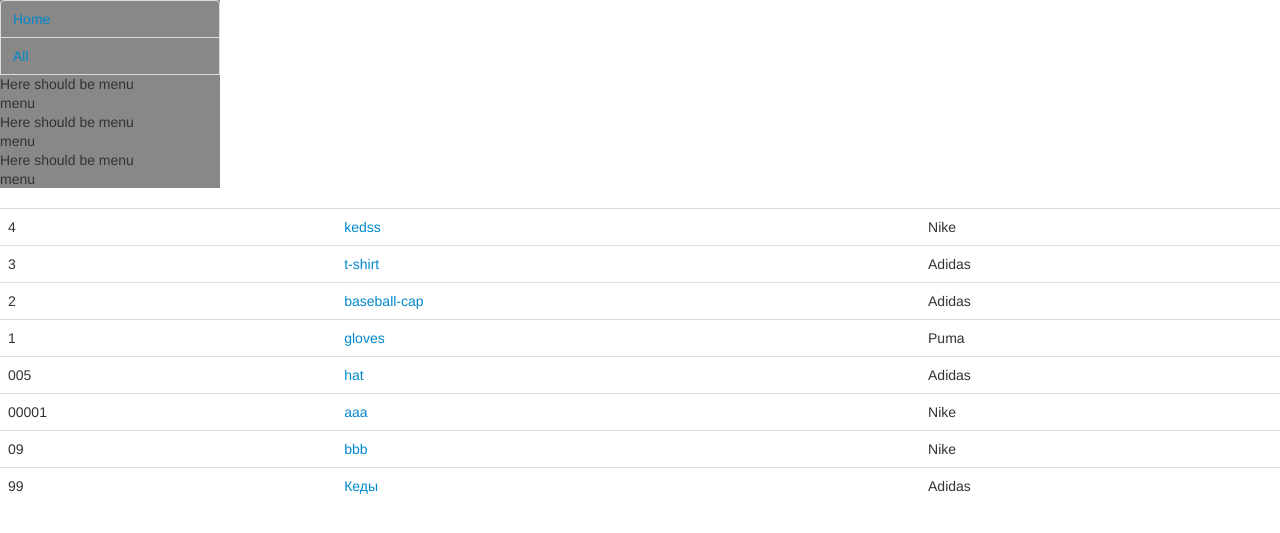
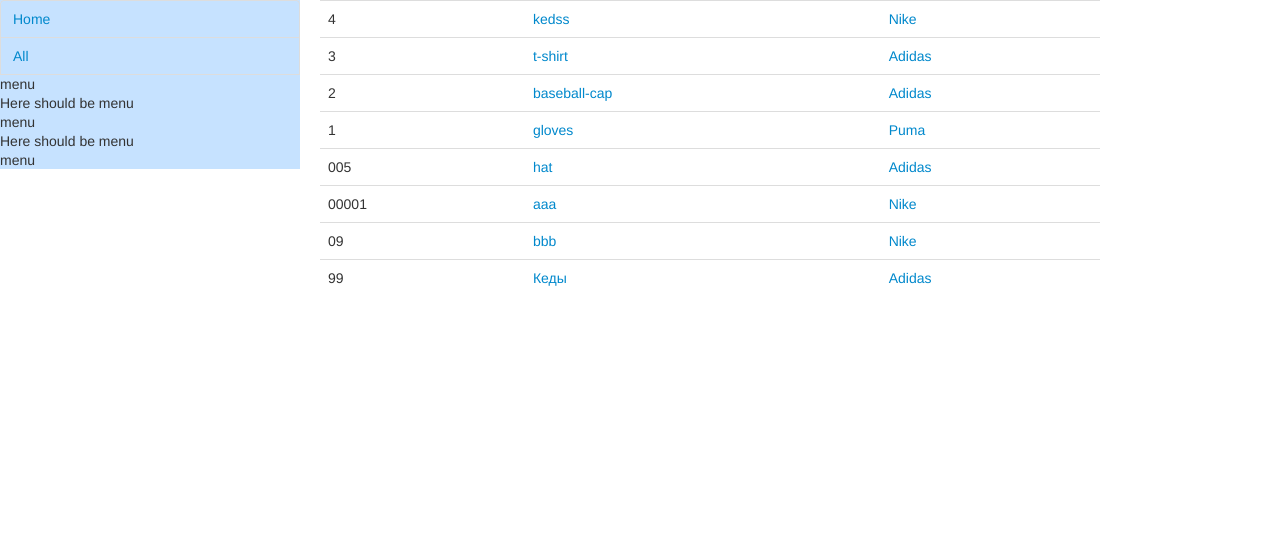
Before and after one commit to Effessio/catalog, a Django app: page /goods/all/ in a window 1280 px wide. Shown: the top 533 px of the page. Run offline with Django 3.2, Linux system fonts and the light colour scheme; data comes from the database, SQL or seed files in the repository; parts of the project's set-up code (start-up, migrations or seed data) failed here and were passed over.

Commit message:
some minor updates

```diff
--- a/goods/templates/goods/all_goods_list.html
+++ b/goods/templates/goods/all_goods_list.html
@@ -1,17 +1,20 @@
 {% extends "goods/base.html" %}
+        <h1>Catalog</h1>
 {% block sidebar %} {{ block.super }} {% endblock %}
 {% block content %}
 {% if product_list %}
+    <div class="span10">
     <table class="table table-hover">
         <tbody>
         {% for product in product_list %}
         <tr>
             <td>{{product.article}}</td>
             <td><a href="{% url 'description' product.id %}">{{ product.name }}</a></td>
-            <td>{{ product.producer }}</td>
+            <td><a href="{% url 'producer_list' product.producer.id %}">{{ product.producer }}</a></td>
+
     {% endfor %}
         <tbody>
-    </table>
+    </table></div>
 {% else %}
     <p>No products are available.</p>
 {% endif %}
--- a/goods/templates/goods/base.html
+++ b/goods/templates/goods/base.html
@@ -7,16 +7,18 @@
 </head>
 <body>
 {% block sidebar %}
-    <ul class="nav nav-tabs nav-stacked span3" style="background-color:#888888">
+    <div>
+    <ul class="nav nav-tabs nav-stacked span4" style="background-color:#C6E2FF">
         <li><a href="{% url 'index' %}">Home</a></li>
-        <li><a href="goods/all">All</a></li>
-        <li>Here should be menu</li>
+        <li><a href="{% url 'all_goods_list' %}">All</a></li>
+        <li></li>
         <li>menu</li>
         <li>Here should be menu</li>
         <li>menu</li>
         <li>Here should be menu</li>
         <li>menu</li>
     </ul>
+    </div>
 {% endblock %}
 {% block content %}{% endblock %}
 
--- a/goods/templates/goods/index.html
+++ b/goods/templates/goods/index.html
@@ -2,7 +2,7 @@
 {% block sidebar %} {{ block.super }} {% endblock %}
 {% block content %}
 {% if producers_list %}
-    <ul>
+    <ul class="span4">
     {% for producer in producers_list %}
         <li><a href="{% url 'producer_list' producer.id %}">{{ producer.name }}</a></li>
     {% endfor %}
```
